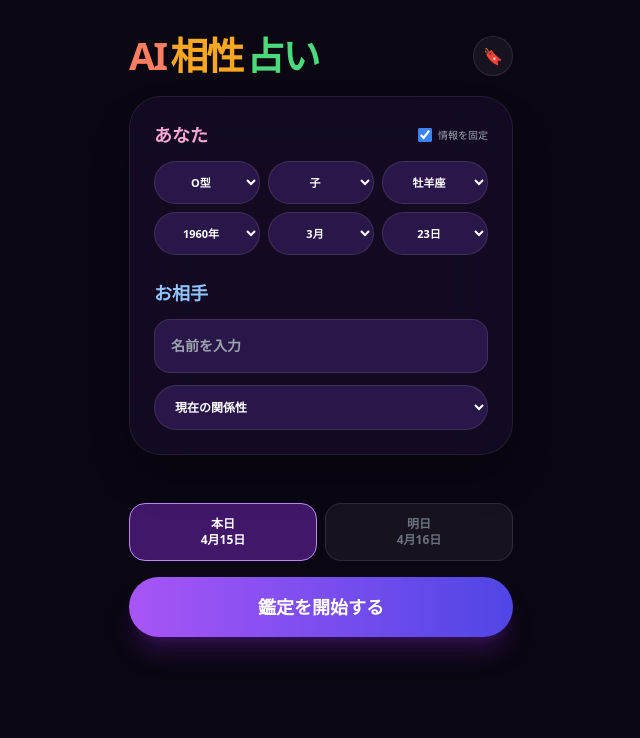
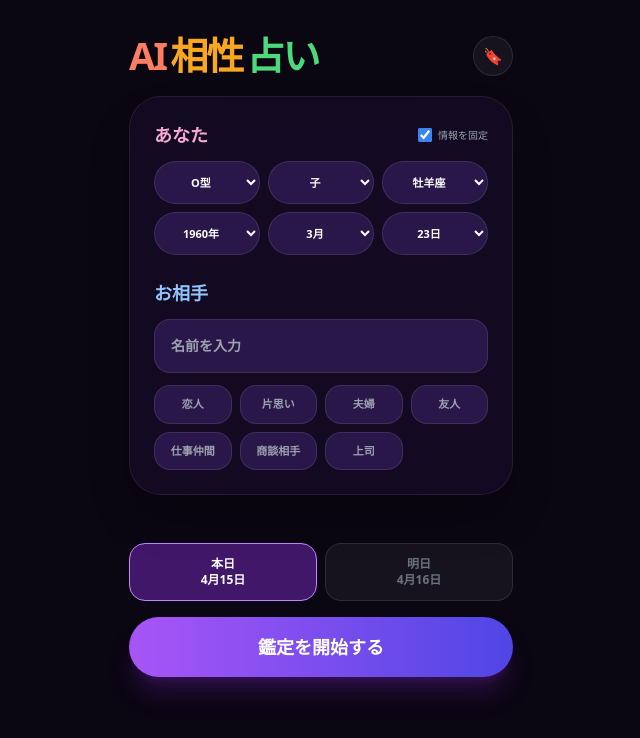
Before and after one commit to chabin0323-dev/compatibility-free-final, a React (Vite) app: page /compatibility-free in a window 1280 px wide. Shown: the top 738 px of the page, without its empty margins (319-959 px from the left). Built offline with nearby package versions, Linux system fonts and the light colour scheme.

Commit message:
関係性選択をボタン形式に変更

```diff
--- a/pages/FreePage.tsx
+++ b/pages/FreePage.tsx
@@ -298,21 +298,24 @@ const FreePage: React.FC = () => {
               </div>
             )}
 
-            <select
-              value={relationship}
-              onChange={(e) => {
-                setRelationship(e.target.value);
-                setErrorMessage('');
-              }}
-              className="w-full bg-[#2a174a] border border-white/10 rounded-full py-3 px-4 text-xs font-bold outline-none"
-            >
-              <option value="">現在の関係性</option>
+            <div className="grid grid-cols-4 gap-2">
               {relationships.map((r) => (
-                <option key={r} value={r}>
+                <button
+                  key={r}
+                  onClick={() => {
+                    setRelationship(r);
+                    setErrorMessage('');
+                  }}
+                  className={`py-2.5 rounded-2xl text-[11px] font-bold border transition-all active:scale-95 ${
+                    relationship === r
+                      ? 'bg-purple-600/50 border-purple-400 text-white'
+                      : 'bg-[#2a174a] border-white/10 text-gray-400'
+                  }`}
+                >
                   {r}
-                </option>
+                </button>
               ))}
-            </select>
+            </div>
           </div>
         </div>
 
```
